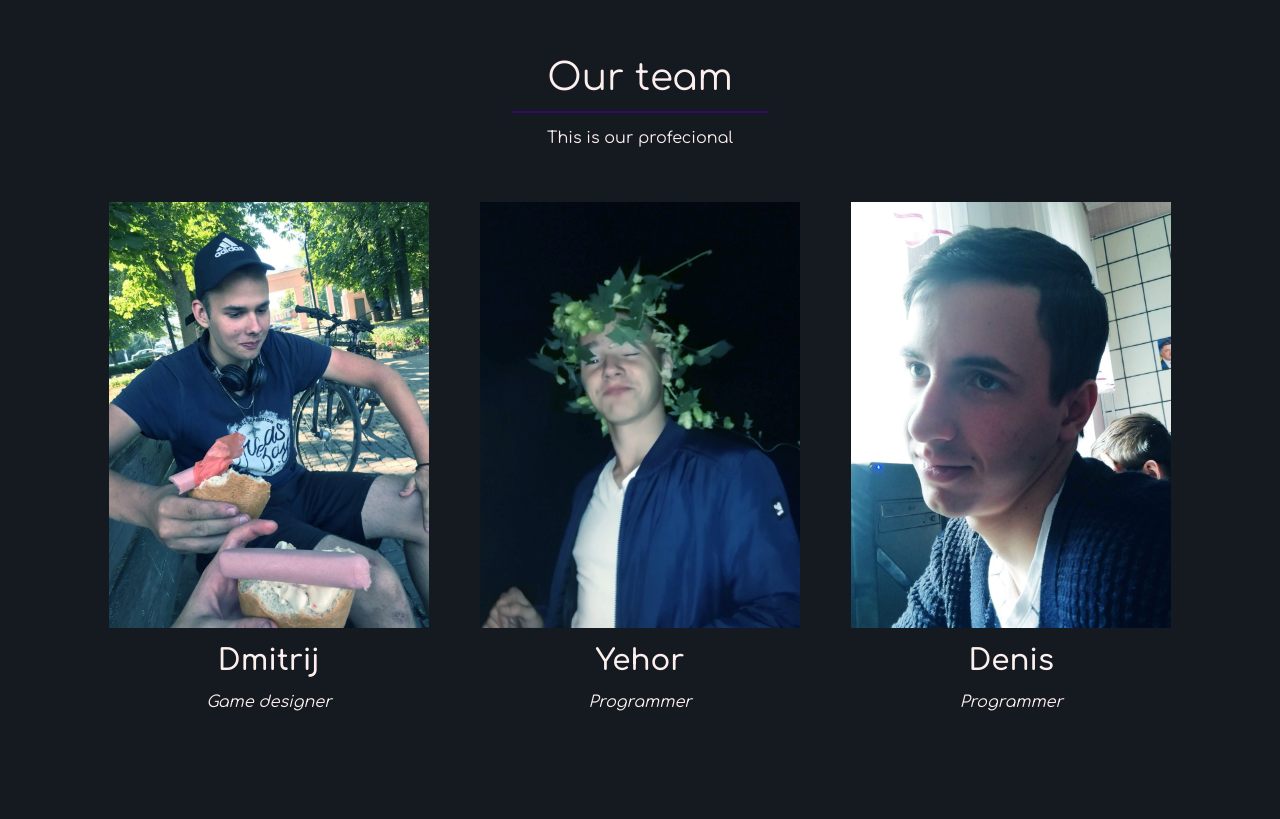
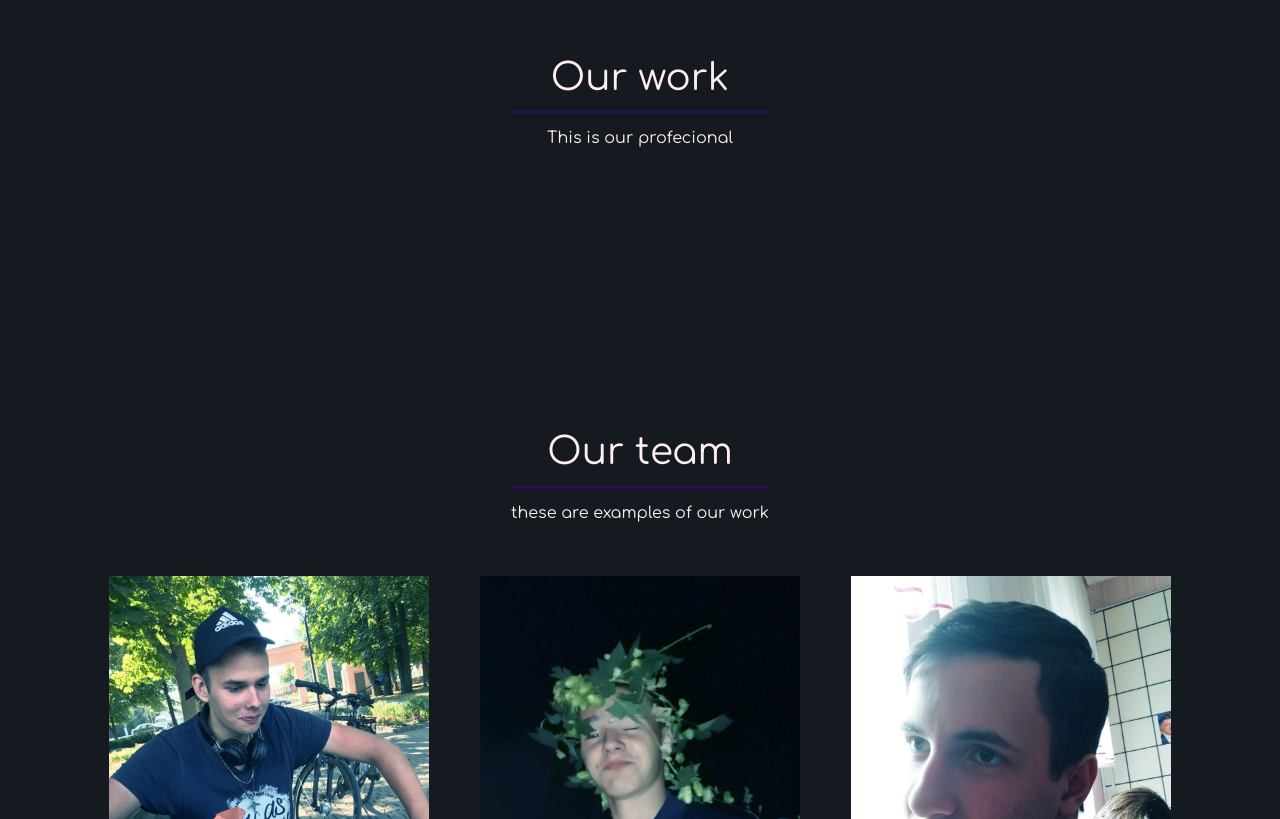
Before and after one commit to Freekson/Lebedyn-studio, a plain HTML site: page index.html in a window 1280 px wide. Shown: the part 1644-2463 px from the top of the page. Drawn offline with Linux system fonts and the light colour scheme.

Commit message:
Update index.html

```diff
--- a/index.html
+++ b/index.html
@@ -112,11 +112,18 @@
                 </div>
             </div>
         </section>
+        <section class="our-work">
+            <div class="article">
+                <p class="first-string">Our work</p>
+                <hr>
+                <p class="second-string">This is our profecional</p>
+            </div>
+        </section>
         <section class="our-team">
             <div class="article">
                 <p class="first-string">Our team</p>
                 <hr>
-                <p class="second-string">This is our profecional</p>
+                <p class="second-string">these are examples of our work</p>
             </div>
             <div class="image-section">
                 <div class="image-block">
```
